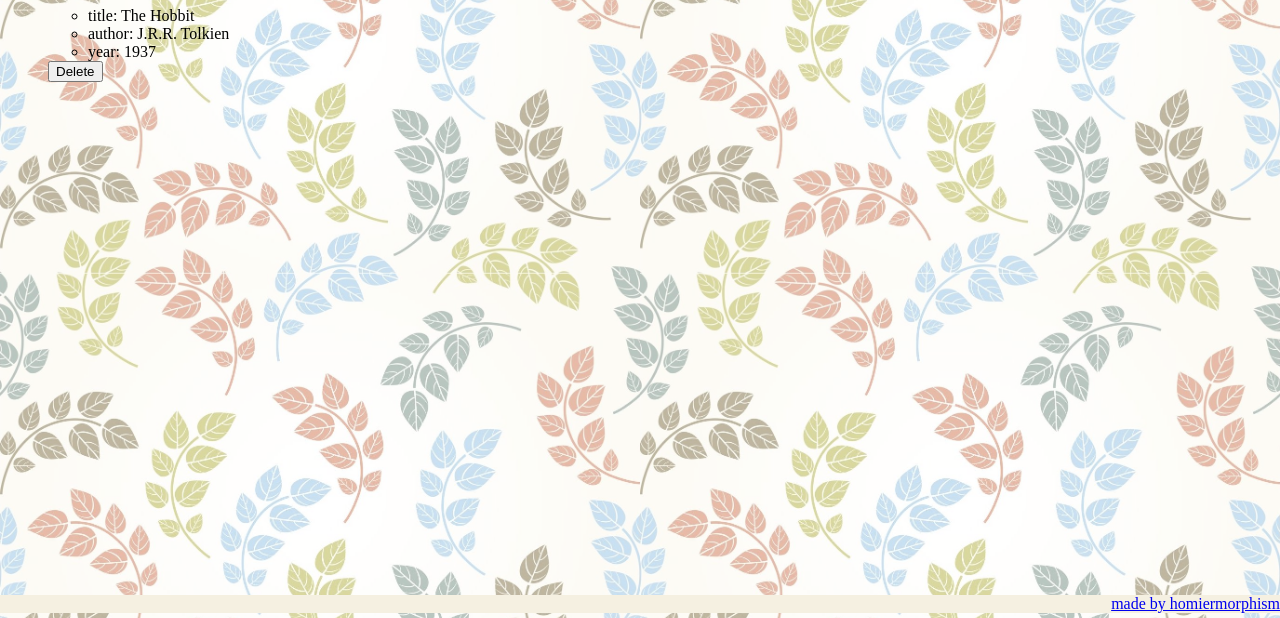
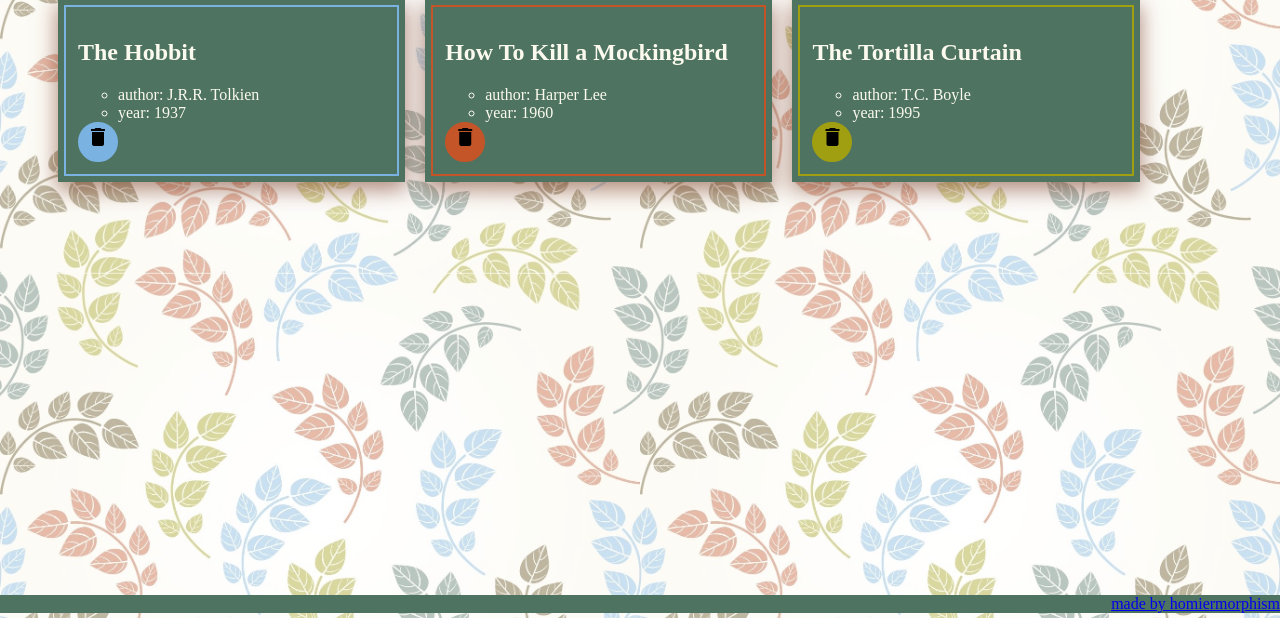
Before and after one commit to homiermorphism/react-library, a React app: page / in a window 1280 px wide. Shown: the part 182-800 px from the top of the page. Built offline with nearby package versions, Linux system fonts and the light colour scheme.

Commit message:
added styling

```diff
--- a/src/cards.js
+++ b/src/cards.js
@@ -6,6 +6,10 @@ import { Container } from './index';
 class Card extends React.Component {
   constructor(props) {
     super(props);
+
+    this.state = {
+      showModal: false,
+    }
 
     this.deleteBook = this.deleteBook.bind(this);
   }
@@ -21,16 +25,31 @@ class Card extends React.Component {
   }
 
   render() {
+    const cardStyle = {
+      backgroundColor: "var(--dark-green)",
+      boxShadow: "0 7px 20px 1px rgba(100, 28, 2, 0.5)",
+      overflow: "scroll",
+      padding: "20px",
+      color: "var(--beige)",
+      outline: "2px solid " + this.props.color,
+      outlineOffset: "-8px",
+      margin: "10px",
+    };
+
+    const buttonStyle = {
+      backgroundColor: this.props.color,
+      border: "2px solid " + this.props.color,
+    }
+
     return (
-      <div className="card">
-        <h1> Book </h1>
+      <div id={this.props.id} style={cardStyle}>
+        <h2 id={"title"+this.props.id}>{this.props.title}</h2>
         <ul>
-          <li id="title">title: {this.props.title}</li>
-          <li id="author">author: {this.props.author}</li>
-          <li id="year">year: {this.props.year}</li>
+          <li id={"author"+this.props.id}>author: {this.props.author}</li>
+          <li id={"year"+this.props.id}>year: {this.props.year}</li>
         </ul>
-        <button onClick={this.deleteBook}>
-          Delete
+        <button className="card-btn" style={buttonStyle} onClick={this.deleteBook}>
+          <i className="material-icons md-18">delete</i>
         </button>
       </div>
     );
--- a/src/form.js
+++ b/src/form.js
@@ -46,7 +46,10 @@ class Form extends React.Component {
 
   render() {
     return (
-      <form onSubmit={this.handleSubmit}>
+      <form>
+      <button className="close-btn" onClick={this.props.closeForm}>
+        <i className="material-icons">cancel</i>
+      </button>
         <label>
           Title:
           <input
@@ -77,9 +80,8 @@ class Form extends React.Component {
             placeholder="Enter year"
           />
         </label>
-        <input type="submit" value="Submit" />
-        <button id="close-modal" onClick={this.props.closeForm}>
-          Close Form
+        <button className="submit-btn" onClick={this.handleSubmit}>
+          <i className="material-icons">save</i>
         </button>
       </form>
     );
--- a/src/index.js
+++ b/src/index.js
@@ -24,7 +24,6 @@ class Header extends React.Component {
   }
 };
 
-
 class Container extends React.Component {
   constructor(props) {
     super(props);
@@ -34,11 +33,26 @@ class Container extends React.Component {
           title: "The Hobbit",
           author: "J.R.R. Tolkien",
           year: "1937",
-          id: 0,
+          id: 1,
+          color: "var(--light-blue)",
+        },
+        {
+          title: "How To Kill a Mockingbird",
+          author: "Harper Lee",
+          year: "1960",
+          id: 2,
+          color: "var(--orange)",
+        },
+        {
+          title: "The Tortilla Curtain",
+          author: "T.C. Boyle",
+          year: "1995",
+          id: 3,
+          color: "var(--light-green)",
         },
       ],
       showModal: false,
-      lastID: 0,
+      lastID: 3,
     }
 
     this.handleOpenModal = this.handleOpenModal.bind(this);
@@ -58,11 +72,26 @@ class Container extends React.Component {
   }
 
   // add the info from the form to the books array in the state
-  addBook(book) {
+  addBook( book ) {
     const { books, lastID } = this.state;
     const newID = lastID + 1;
     book.id = newID;
-    const updatedBooks = [...books, book];
+    let updatedBooks = [...books, book];
+    const colors = {
+      orange: "var(--orange)",
+      blue: "var(--light-blue)",
+      green: "var(--light-green)",
+    }
+    updatedBooks.forEach((book) => {
+      let i = updatedBooks.indexOf(book);
+      if (i % 3 === 0) {
+        book.color = colors.blue;
+      } else if (i % 3 === 1) {
+        book.color = colors.orange;
+      } else if (i % 3 === 2) {
+        book.color = colors.green;
+      }
+    });
     this.setState({ books: updatedBooks, lastID: newID });
   }
 
@@ -80,12 +109,11 @@ class Container extends React.Component {
 
   render() {
     const { books } = this.state;
-    console.log(this.state);
 
     return (
       <div>
-        <button id="add-book" onClick={this.handleOpenModal}>
-          Add Book
+        <button className="add-btn" onClick={this.handleOpenModal}>
+          <i className="material-icons">add_circle_outline</i>
         </button>
         <ReactModal
            isOpen={this.state.showModal}
@@ -95,11 +123,12 @@ class Container extends React.Component {
             closeForm={this.handleCloseModal}
           />
         </ReactModal>
-        <ul>
+        <ul className="card-container">
           {books.map((book) =>
             <Card
               key={book.id}
               id={book.id}
+              color={book.color}
               title={book.title}
               author={book.author}
               year={book.year}
```
Also changed, not shown: dist/index.html, dist/style/style.css.
